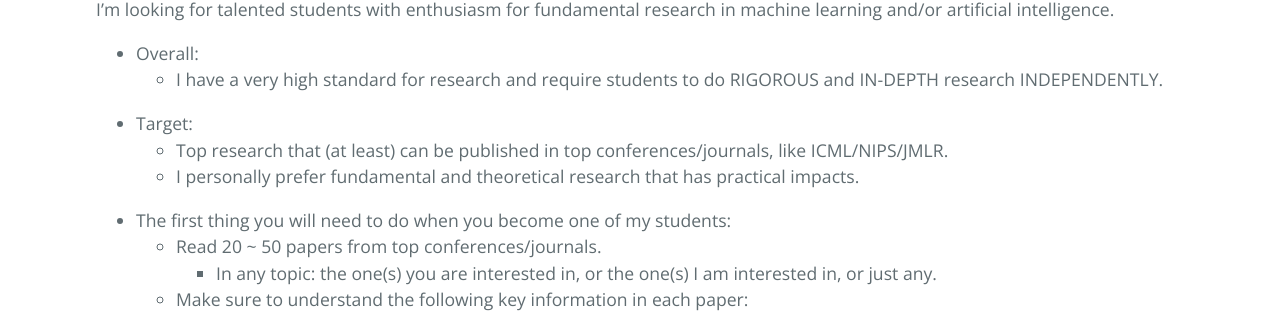
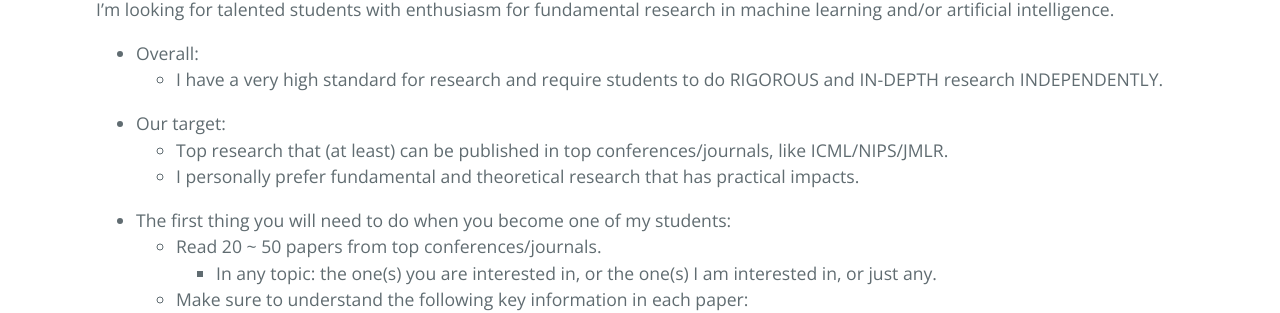
Before and after one commit to ZhimingZhou/zhimingzhou.github.io, a Jekyll site: the page built from _posts/2021-10-11-Prospective-Students.md, in a window 1280 px wide. Shown: the part 422-735 px from the top of the page. Built offline with Jekyll 4.4.1, drawn with Linux system fonts in a browser that asks for light colours; comment, search, counter and statistics services are not loaded.

Commit message:
Update 2021-10-11-Prospective-Students.md

```diff
--- a/_posts/2021-10-11-Prospective-Students.md
+++ b/_posts/2021-10-11-Prospective-Students.md
@@ -13,7 +13,7 @@ I’m looking for talented students with enthusiasm for fundamental research in
 	- I have a very high standard for research and require students to do RIGOROUS and IN-DEPTH research INDEPENDENTLY.
 
 <!--  -->
-- Target:
+- Our target:
 	- Top research that (at least) can be published in top conferences/journals, like ICML/NIPS/JMLR.
 	- I personally prefer fundamental and theoretical research that has practical impacts.
 
```
